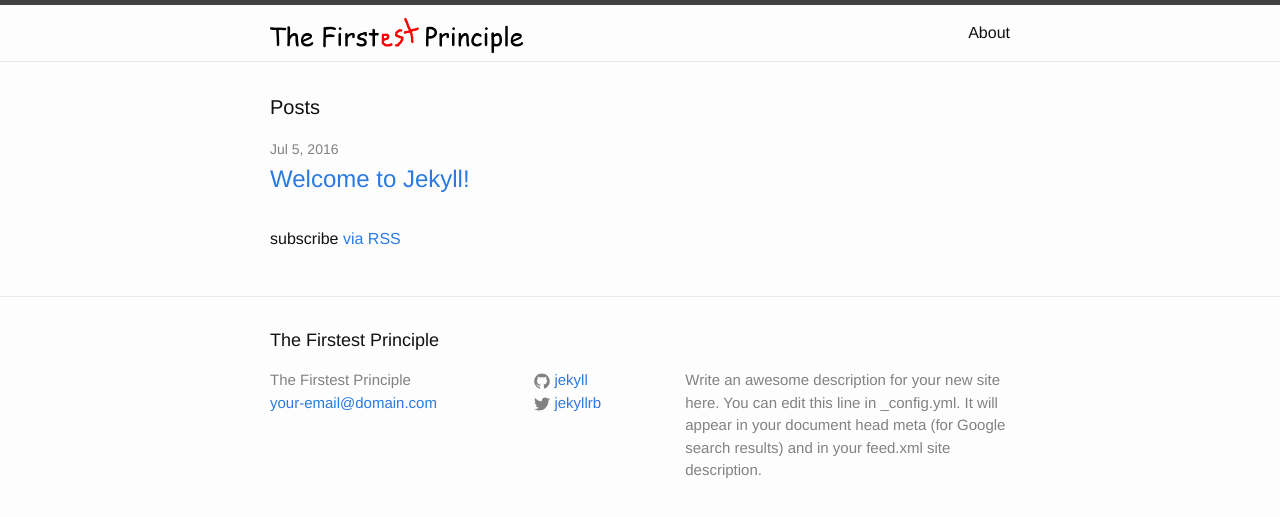
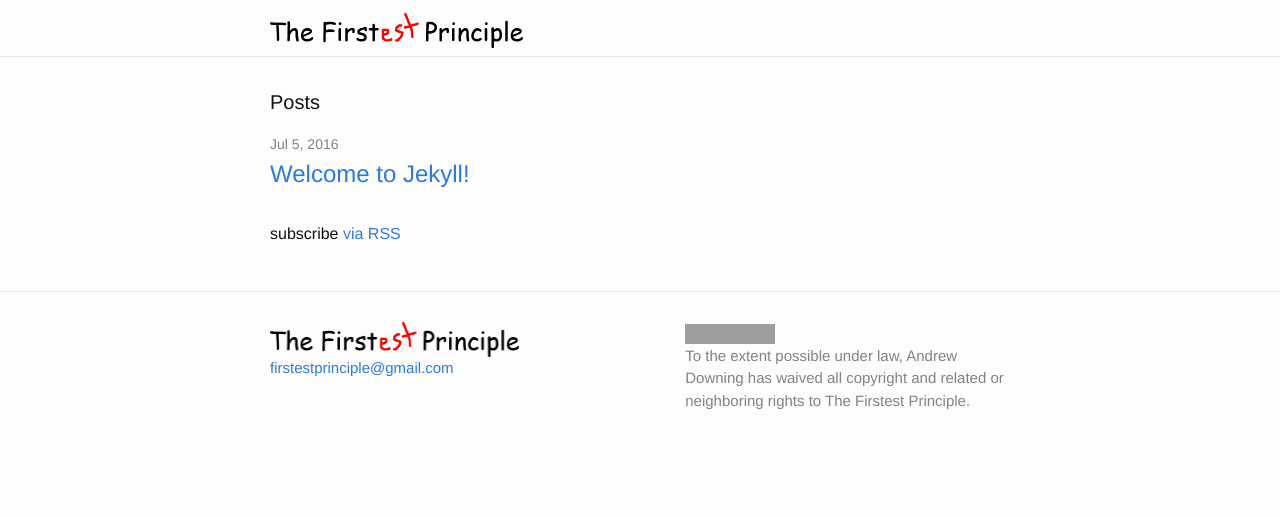
Before and after one commit to ad510/firstest-principle, a Jekyll site: the page built from index.html, in a window 1280 px wide. Shown: the top 517 px of the page. Built offline with Jekyll 4.4.1, drawn with Linux system fonts in a browser that asks for light colours; grey boxes are pictures that could not be loaded.

Commit message:
customize header and footer

```diff
--- a/_config.yml
+++ b/_config.yml
@@ -7,15 +7,15 @@
 
 # Site settings
 title: The Firstest Principle
-email: your-email@domain.com
-description: > # this means to ignore newlines until "baseurl:"
-  Write an awesome description for your new site here. You can edit this
-  line in _config.yml. It will appear in your document head meta (for
-  Google search results) and in your feed.xml site description.
+email: firstestprinciple@gmail.com
+#description: > # this means to ignore newlines until "baseurl:"
+#  Write an awesome description for your new site here. You can edit this
+#  line in _config.yml. It will appear in your document head meta (for
+#  Google search results) and in your feed.xml site description.
 baseurl: "" # the subpath of your site, e.g. /blog
-url: "http://yourdomain.com" # the base hostname & protocol for your site
-twitter_username: jekyllrb
-github_username:  jekyll
+url: "http://firstestprinciple.com" # the base hostname & protocol for your site
+#twitter_username: jekyllrb
+#github_username:  jekyll
 
 # Build settings
 markdown: kramdown
--- a/_includes/footer.html
+++ b/_includes/footer.html
@@ -2,12 +2,12 @@
 
   <div class="wrapper">
 
-    <h2 class="footer-heading">{{ site.title }}</h2>
+    <!--<h2 class="footer-heading">{{ site.title }}</h2>-->
 
     <div class="footer-col-wrapper">
       <div class="footer-col footer-col-1">
         <ul class="contact-list">
-          <li>{{ site.title }}</li>
+          <li><a href="{{ site.baseurl }}/"><img src="/title.png" alt="{{ site.title }}" style="width: 253px; height: 35px"/></a></li>
           <li><a href="mailto:{{ site.email }}">{{ site.email }}</a></li>
         </ul>
       </div>
@@ -29,7 +29,18 @@
       </div>
 
       <div class="footer-col footer-col-3">
-        <p>{{ site.description }}</p>
+        <!--<p>{{ site.description }}</p>-->
+<p xmlns:dct="http://purl.org/dc/terms/">
+  <a rel="license"
+     href="https://creativecommons.org/publicdomain/zero/1.0/">
+    <img src="https://i.creativecommons.org/p/zero/1.0/88x31.png" style="border-style: none;" alt="CC0" />
+  </a>
+  <br />
+  To the extent possible under law,
+    <span property="dct:title">Andrew Downing</span>
+  has waived all copyright and related or neighboring rights to
+  <span property="dct:title">{{ site.title }}</span>.
+</p>
       </div>
     </div>
 
--- a/_sass/_layout.scss
+++ b/_sass/_layout.scss
@@ -2,7 +2,7 @@
  * Site header
  */
 .site-header {
-    border-top: 5px solid $grey-color-dark;
+    //border-top: 5px solid $grey-color-dark;
     border-bottom: 1px solid $grey-color-light;
     min-height: 56px;
 
--- a/about.md
+++ /dev/null
@@ -1,15 +0,0 @@
----
-layout: page
-title: About
-permalink: /about/
----
-
-This is the base Jekyll theme. You can find out more info about customizing your Jekyll theme, as well as basic Jekyll usage documentation at [jekyllrb.com](http://jekyllrb.com/)
-
-You can find the source code for the Jekyll new theme at:
-{% include icon-github.html username="jglovier" %} /
-[jekyll-new](https://github.com/jglovier/jekyll-new)
-
-You can find the source code for Jekyll at
-{% include icon-github.html username="jekyll" %} /
-[jekyll](https://github.com/jekyll/jekyll)
```
